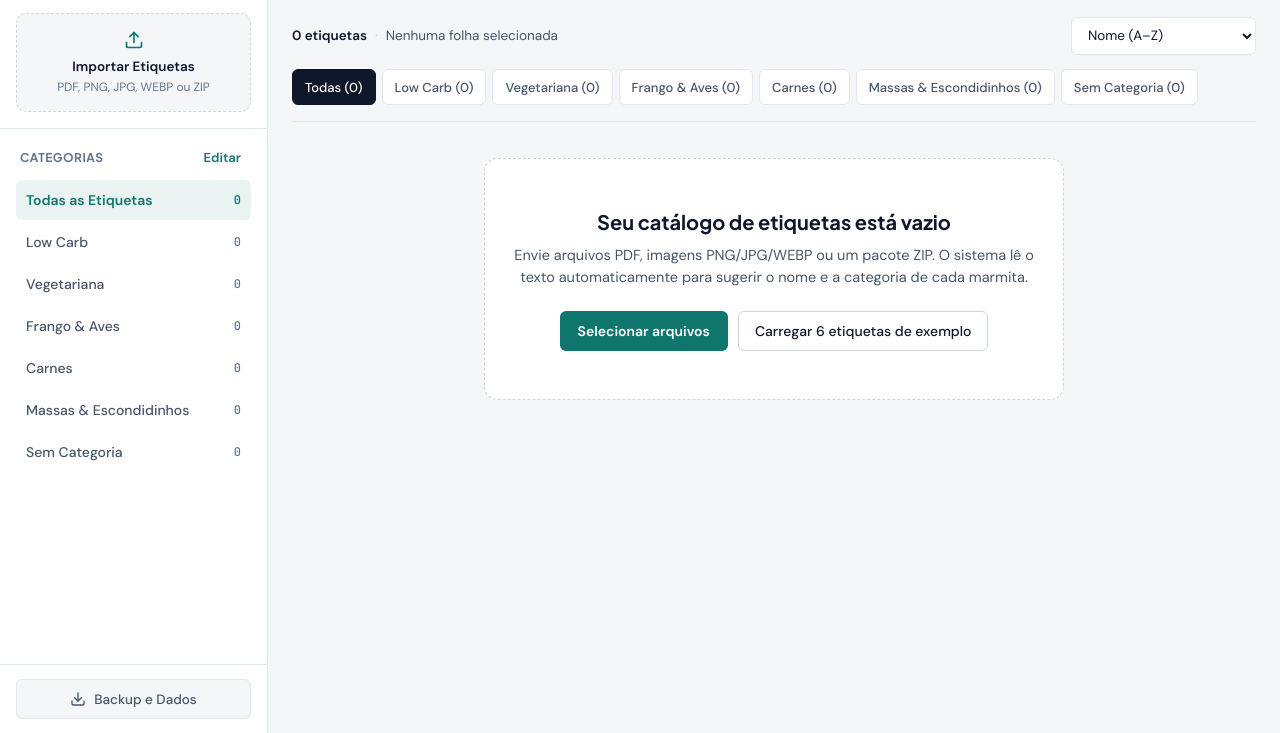
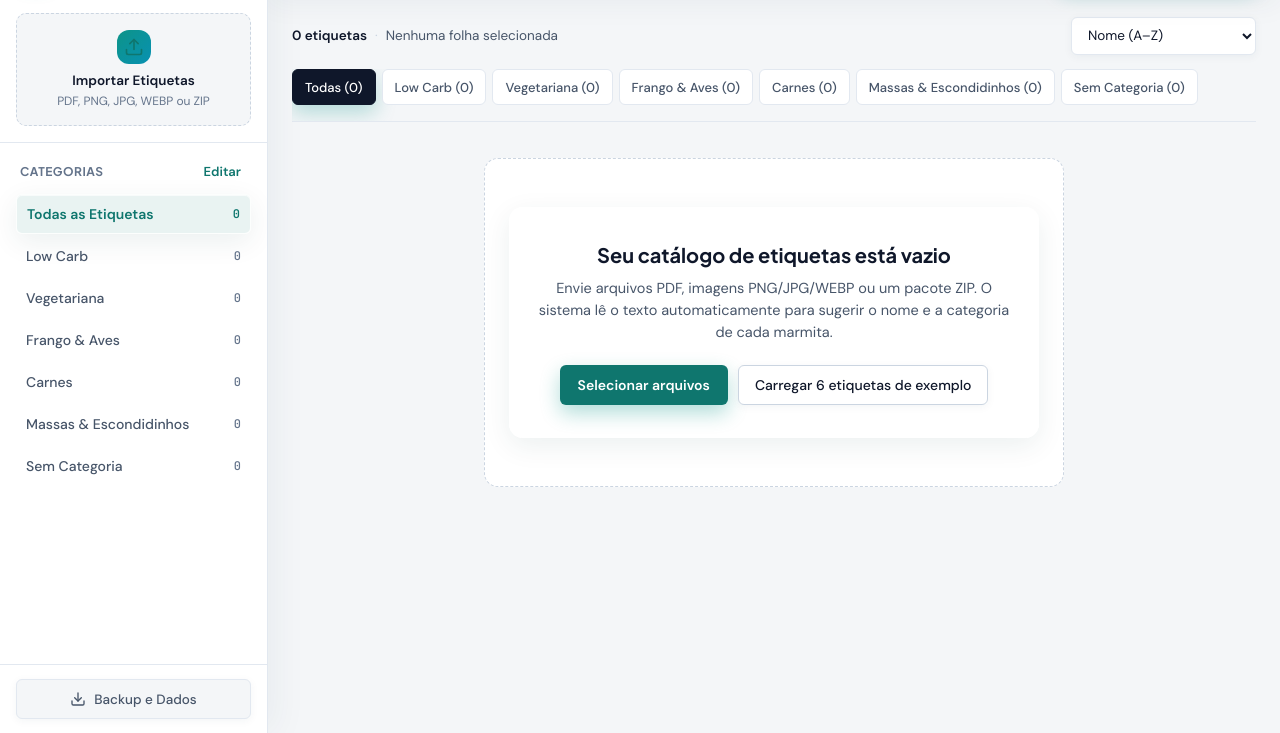
Before and after one commit to ErickSlivinski/marmita-etiquetas, a website with bundled scripts: page index.html in a window 1280 px wide. Shown: the part 67-800 px from the top of the page. Built offline with nearby package versions, Linux system fonts and the light colour scheme.

Commit message:
Add theme-glass.css stylesheet link

```diff
--- a/index.html
+++ b/index.html
@@ -9,6 +9,7 @@
   <link rel="preconnect" href="https://fonts.gstatic.com" crossorigin />
   <link href="https://fonts.googleapis.com/css2?family=DM+Sans:wght@400;500;600&family=JetBrains+Mono:wght@500;600&family=Plus+Jakarta+Sans:wght@600;700&display=swap" rel="stylesheet" />
   <link rel="stylesheet" href="style.css" />
+  <link rel="stylesheet" href="theme-glass.css" />
 </head>
 <body>
   <div class="app-shell">
```
